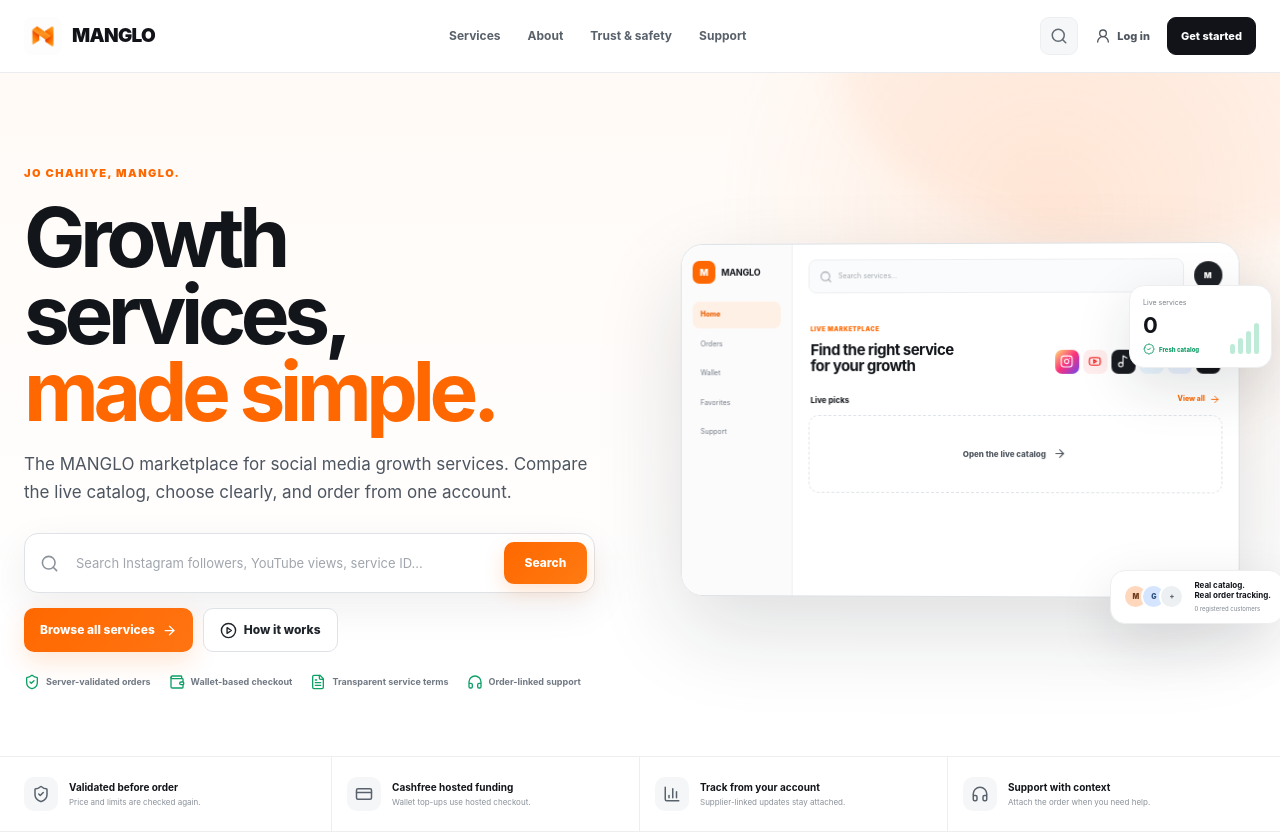
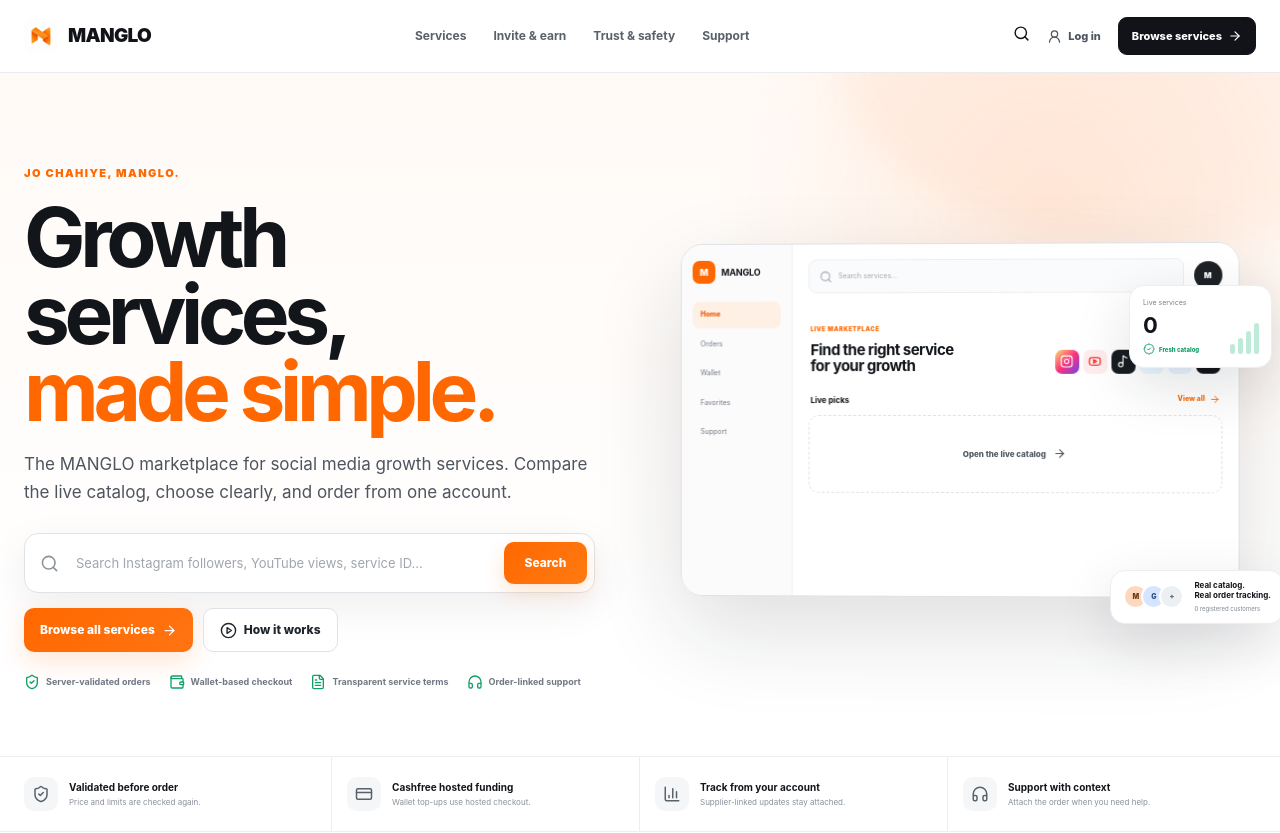
Before and after one commit to faikmulla6-cpu/manglo, a Next.js app: page / in a window 1280 px wide. Shown: the top 833 px of the page. Built offline with nearby package versions, Linux system fonts and the light colour scheme; no server answers; the database is empty.

Commit message:
Align global header with new homepage

```diff
--- a/components/Header.tsx
+++ b/components/Header.tsx
@@ -2,19 +2,19 @@ import Image from 'next/image';
 import Link from 'next/link';
 import {getUser} from '@/lib/auth';
 import {isAdminEmail} from '@/lib/admin';
-import {Gauge,Gift,LayoutDashboard,Menu,Search,UserRound} from 'lucide-react';
+import {ArrowRight,Gauge,Gift,LayoutDashboard,Menu,Search,UserRound} from 'lucide-react';
 import styles from './Header.module.css';
 
 export default async function Header(){
  const user=await getUser().catch(()=>null);
  const admin=isAdminEmail(user?.email);
  return <header className={styles.header}><div className={`container ${styles.inner}`}>
-  <Link className={styles.brand} href="/"><Image src="/manglo-icon.png" alt="" width={38} height={38}/><span>MANGLO</span></Link>
-  <nav className={styles.links}><Link href="/services">Services</Link>{user?<Link href="/invite">Invite & earn</Link>:null}<Link href="/about">About</Link><Link href="/trust">Trust & safety</Link><Link href="/contact">Support</Link>{admin?<Link href="/admin">Operations</Link>:null}</nav>
+  <Link className={styles.brand} href="/"><Image src="/manglo-icon.png" alt="" width={34} height={34}/><span>MANGLO</span></Link>
+  <nav className={styles.links}><Link href="/services">Services</Link>{user?<Link href="/invite">Invite & earn</Link>:<Link href="/auth?mode=signup&next=%2Finvite">Invite & earn</Link>}<Link href="/trust">Trust & safety</Link><Link href="/contact">Support</Link></nav>
   <div className={styles.actions}>
-   <Link className={styles.search} href="/services" aria-label="Search services"><Search size={18}/></Link>
-   {user?<><Link className={styles.primary} href="/dashboard"><LayoutDashboard size={16}/> My account</Link><Link className={styles.search} href="/invite" aria-label="Invite and earn"><Gift size={17}/></Link>{admin?<Link className={styles.search} href="/admin" aria-label="Open operations"><Gauge size={17}/></Link>:null}</>:<><Link className={styles.login} href="/auth"><UserRound size={16}/> Log in</Link><Link className={styles.primary} href="/auth?mode=signup">Get started</Link></>}
-   <details className={styles.mobile}><summary aria-label="Open menu"><Menu size={19}/></summary><div className={styles.menu}><Link href="/services">Services</Link>{user?<Link href="/invite">Invite & earn</Link>:null}<Link href="/about">About</Link><Link href="/trust">Trust & safety</Link><Link href="/contact">Support</Link>{admin?<Link href="/admin">Operations</Link>:null}<Link href={user?'/dashboard':'/auth'}>{user?'My account':'Log in'}</Link></div></details>
+   <Link className={styles.iconButton} href="/services" aria-label="Search services"><Search size={17}/></Link>
+   {user?<><Link className={styles.login} href="/dashboard"><LayoutDashboard size={15}/> My account</Link><Link className={styles.iconButton} href="/invite" aria-label="Invite and earn"><Gift size={16}/></Link>{admin?<Link className={styles.iconButton} href="/admin" aria-label="Open operations"><Gauge size={16}/></Link>:null}</>:<><Link className={styles.login} href="/auth"><UserRound size={15}/> Log in</Link><Link className={styles.primary} href="/services">Browse services <ArrowRight size={14}/></Link></>}
+   <details className={styles.mobile}><summary aria-label="Open menu"><Menu size={19}/></summary><div className={styles.menu}><Link href="/services">Services</Link><Link href={user?'/invite':'/auth?mode=signup&next=%2Finvite'}>Invite & earn</Link><Link href="/trust">Trust & safety</Link><Link href="/contact">Support</Link>{admin?<Link href="/admin">Operations</Link>:null}<Link href={user?'/dashboard':'/auth'}>{user?'My account':'Log in'}</Link></div></details>
   </div>
  </div></header>;
 }
```
